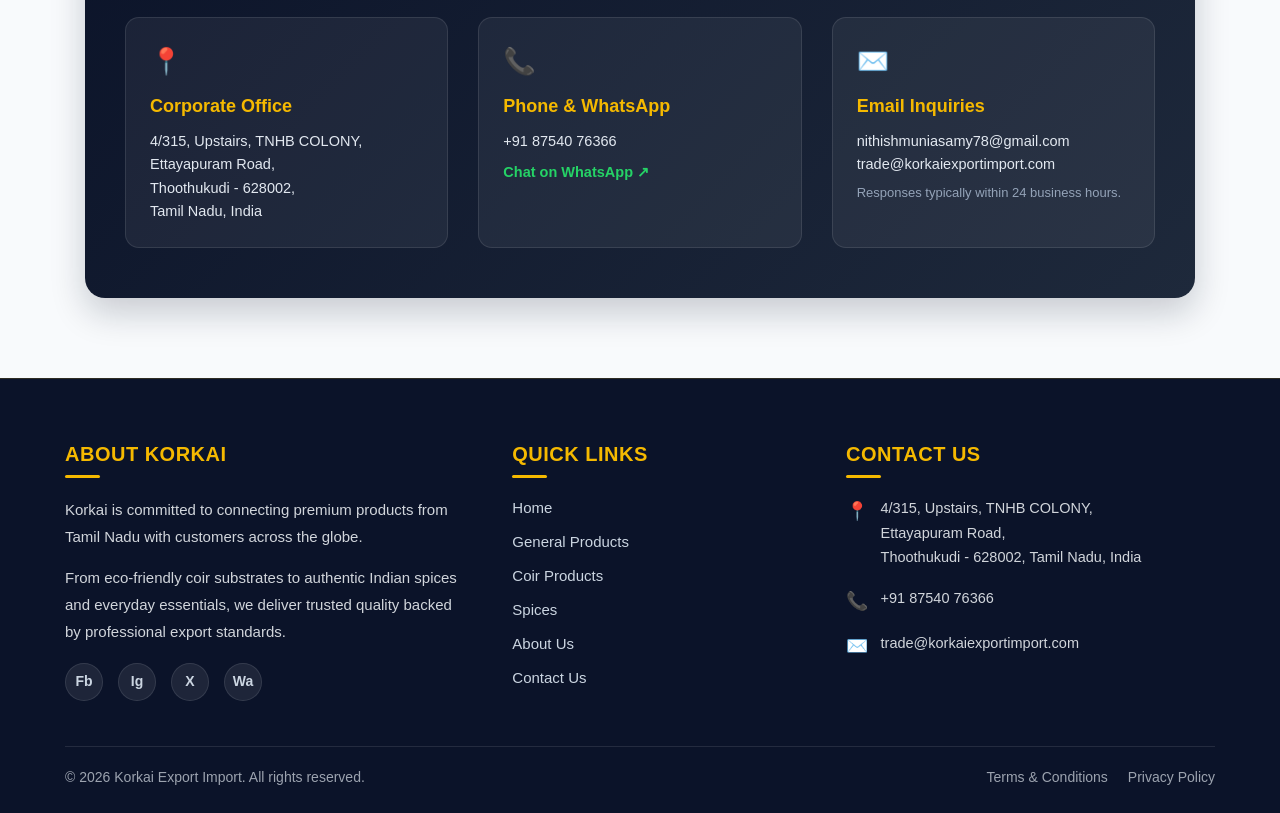
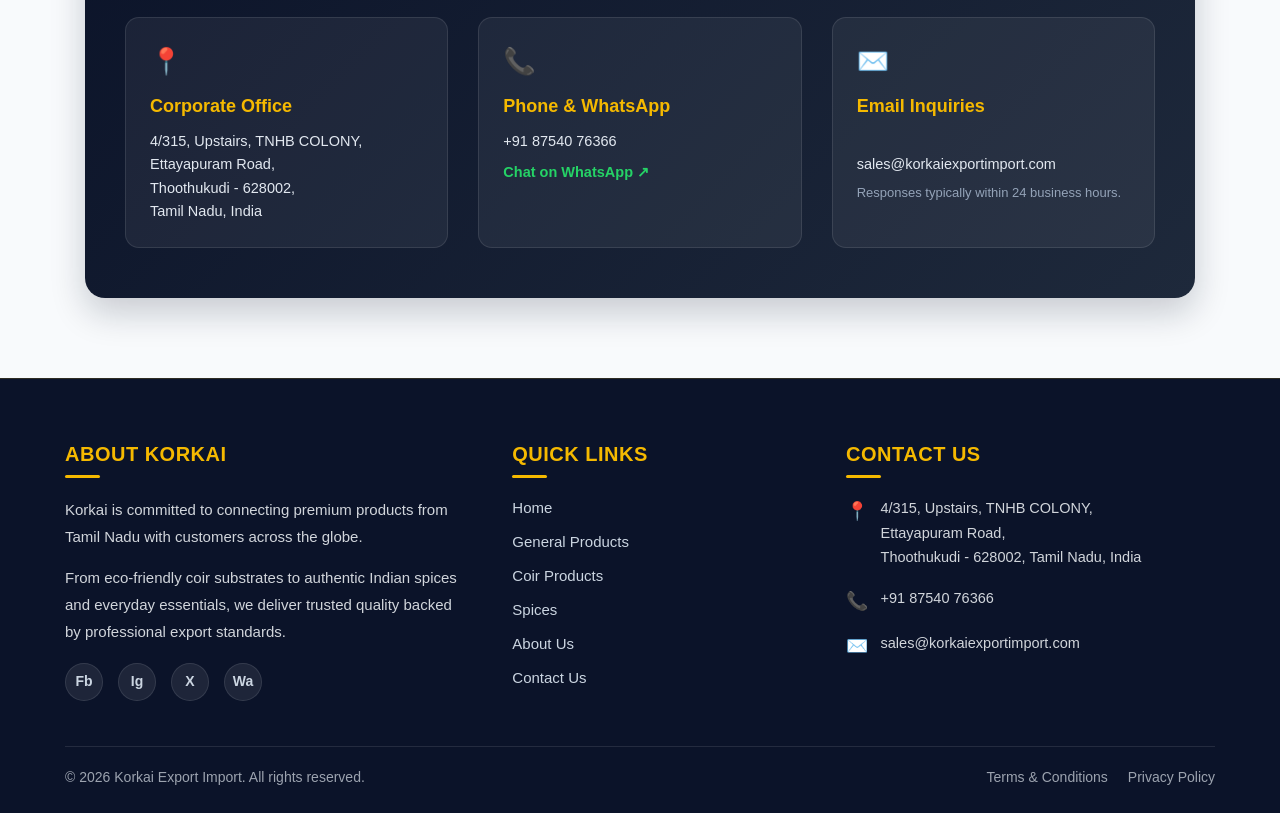
Before and after one commit to ssureshraja07/korkai, a React (Vite) app: page /about in a window 1280 px wide. Shown: the part 1620-2433 px from the top of the page. Built offline with nearby package versions, Linux system fonts and the light colour scheme.

Commit message:
new email

```diff
--- a/src/components/Footer.jsx
+++ b/src/components/Footer.jsx
@@ -73,7 +73,7 @@
               <span className="footer-contact-icon">✉️</span>
               <p>
                 <a href="mailto:trade@korkaiexportimport.com">
-                  trade@korkaiexportimport.com
+                  sales@korkaiexportimport.com
                 </a>
               </p>
             </div>
--- a/src/pages/AboutPage.jsx
+++ b/src/pages/AboutPage.jsx
@@ -168,12 +168,10 @@
               <div className="icon">✉️</div>
               <h3>Email Inquiries</h3>
               <p>
-                <a href="mailto:nithishmuniasamy78@gmail.com">
-                  nithishmuniasamy78@gmail.com
-                </a>
+
                 <br />
                 <a href="mailto:trade@korkaiexportimport.com">
-                  trade@korkaiexportimport.com
+                  sales@korkaiexportimport.com
                 </a>
               </p>
               <p style={{ marginTop: "6px", fontSize: "13px", color: "#94a3b8" }}>
```
